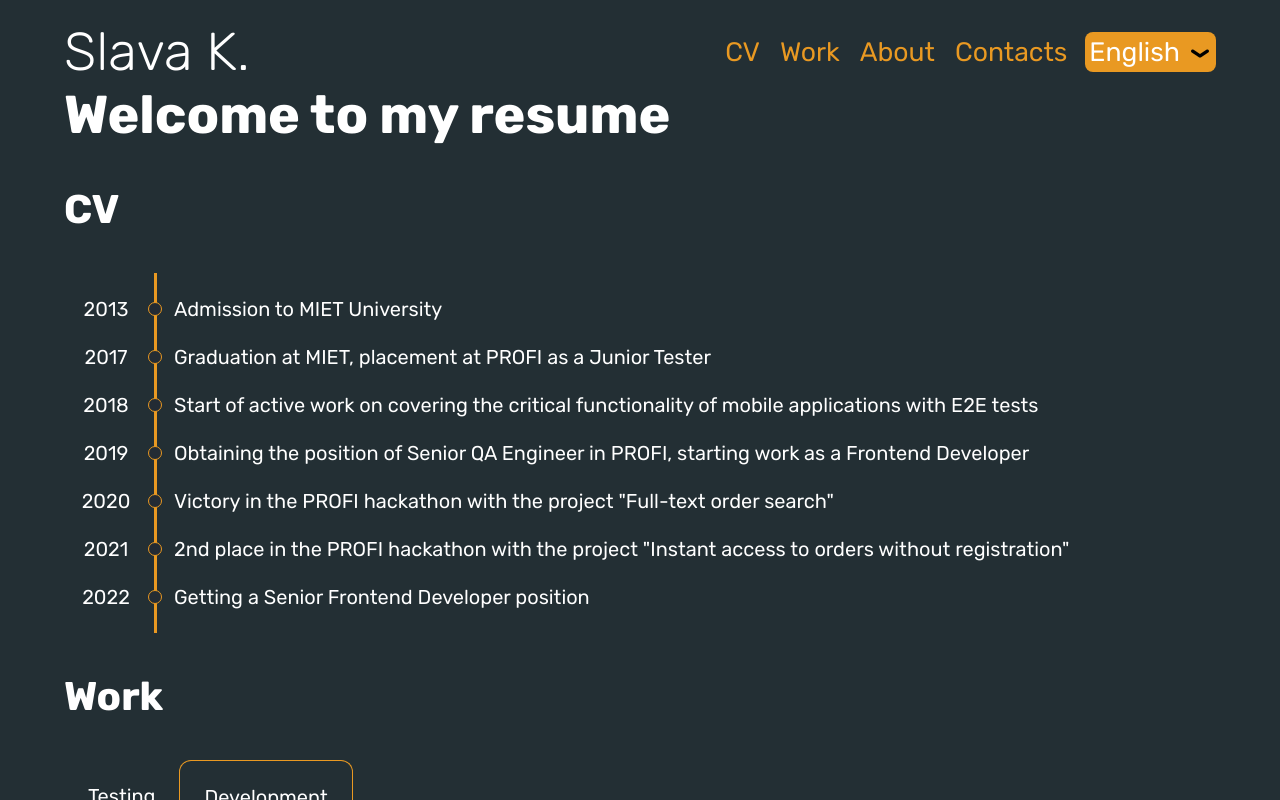
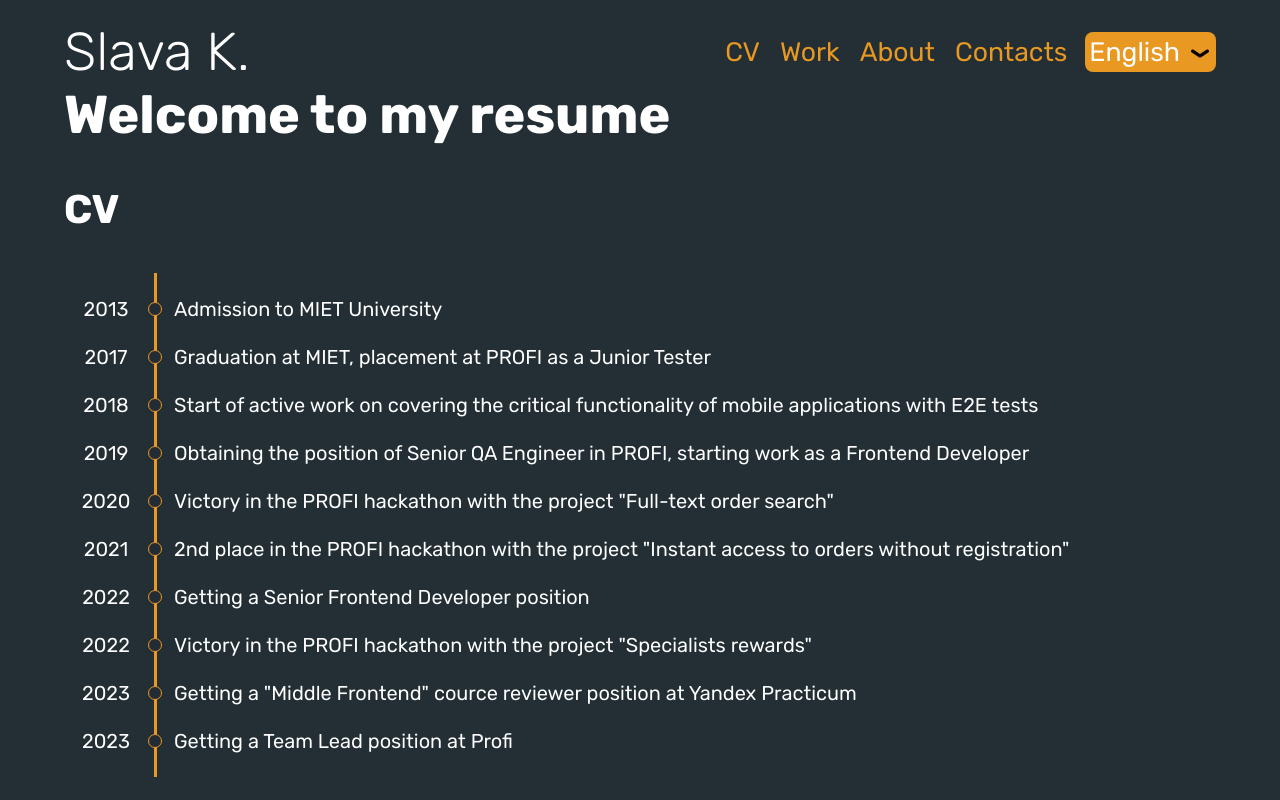
Before and after one commit to DazzlingFame/resume-SPA, a React (Create React App) app in the folder client/: page / in a window 1280 px wide. Shown: the top 800 px of the page. Built offline with nearby package versions, Linux system fonts and the light colour scheme.

Commit message:
cv update

```diff
--- a/client/src/constants.ts
+++ b/client/src/constants.ts
@@ -235,6 +235,18 @@ export const multiLanguageTexts: MultiLanguageTexts = {
           year: "2022",
           info: "Getting a Senior Frontend Developer position",
         },
+        {
+          year: "2022",
+          info: 'Victory in the PROFI hackathon with the project "Specialists rewards"',
+        },
+        {
+          year: "2023",
+          info: 'Getting a "Middle Frontend" cource reviewer position at Yandex Practicum',
+        },
+        {
+          year: "2023",
+          info: "Getting a Team Lead position at Profi",
+        },
       ],
     },
     ru: {
@@ -264,6 +276,18 @@ export const multiLanguageTexts: MultiLanguageTexts = {
         {
           year: "2022",
           info: "Получение позиции Senior Frontend Developer",
+        },
+        {
+          year: "2022",
+          info: 'Победа в хакатоне ПРОФИ с проектом "Награды специалистов"',
+        },
+        {
+          year: "2023",
+          info: 'Получение позиции ревьювера курса "Middle Frontend Developer" в Яндекс Практикум',
+        },
+        {
+          year: "2023",
+          info: 'Получение позиции Тимлида команды "Поиск" в Профи',
         },
       ],
     },
```
